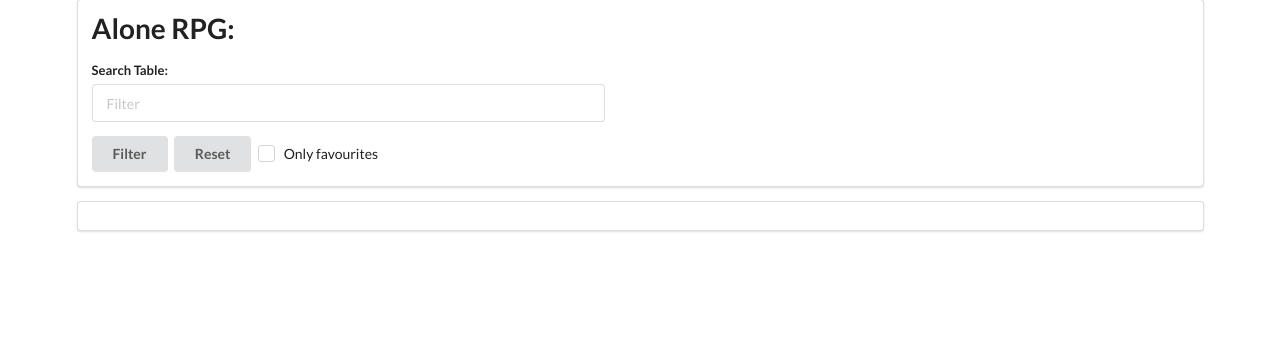
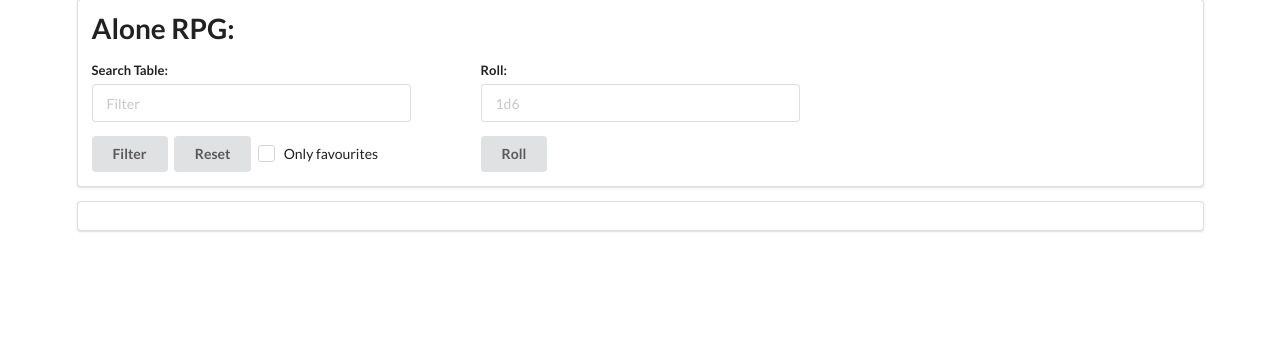
Before and after one commit to Alberaan/alonerpg, a Python web app: template templates/home.html in a window 1280 px wide. Shown: the part 21-367 px from the top of the page. Run offline with Jinja, Linux system fonts and the light colour scheme; the template is opened without the code that fills it, so the values that code supplies are empty.

Commit message:
Add frontend part for roll dice

```diff
--- a/alonerpg/tablesreader.py
+++ b/alonerpg/tablesreader.py
@@ -124,10 +124,8 @@ def rts(tables, search_string):
 
 # r XdY: lanza X dados de Y caras cada uno. Ejemplo: "r 2d6" lanzará 2 dados de 6 caras
 def r(*argv):
-    tables = argv[0]
     string = " ".join(argv[1:])
 
-    results = ""
     try:
         results = roll(string)
     except DiceBaseException:
--- a/alonerpg/views.py
+++ b/alonerpg/views.py
@@ -35,6 +35,12 @@ class HomePageView(TemplateView):
                 context["current_filter"] = request.GET["searchfield"]
                 context["rolled_table"] = rolled_table
 
+        if "roll-dice" in request.GET:
+            command = "r " + request.GET["roll-dice"]
+            roll_dice_response = dynamic_call(self.tables, command)
+            context["roll_dice_response"] = roll_dice_response
+            context["roll_dice_input"] = request.GET["roll-dice"]
+
         if len(request.GET) == 0:
             filtered_tables = dynamic_call(self.tables, "lt")
             if isinstance(filtered_tables.data, list):
--- a/templates/home.html
+++ b/templates/home.html
@@ -8,7 +8,7 @@
         <div class="ui container" style="padding-top: 20px">
             <div class="ui segment">
                 <h1 class="ui header left aligned">Alone RPG:</h1>
-                <div class="ui two column very relaxed grid">
+                <div class="ui three column very relaxed grid">
                     <div class="column">
                         <form class="ui form" id="filter" action="/">
                             <div class="field">
@@ -22,6 +22,17 @@
                                 <label>Only favourites</label>
                             </div>
                         </form>
+                    </div>
+                    <div class="column ui form">
+                        <div class="field">
+                            <label>Roll:</label>
+                            <input type="text" placeholder="1d6" id="roll-dice" name="roll-dice" value="{{ roll_dice_input }}">
+                        </div>
+                        <span>
+                            <button class="ui button" onClick="rollDice();">Roll</button>
+                            {{ roll_dice_response.data }}
+                            {{ roll_dice_response.message }}
+                        </span>
                     </div>
                     {% if roll_data %}
                     <div class="column">
@@ -128,6 +139,11 @@
                     }
                 }
             }
+
+            function rollDice() {
+                let rollDiceValue = document.getElementById("roll-dice").value;
+                window.location.search += "&roll-dice=" + rollDiceValue;
+            }
         </script>
     </body>
 </html>
```
